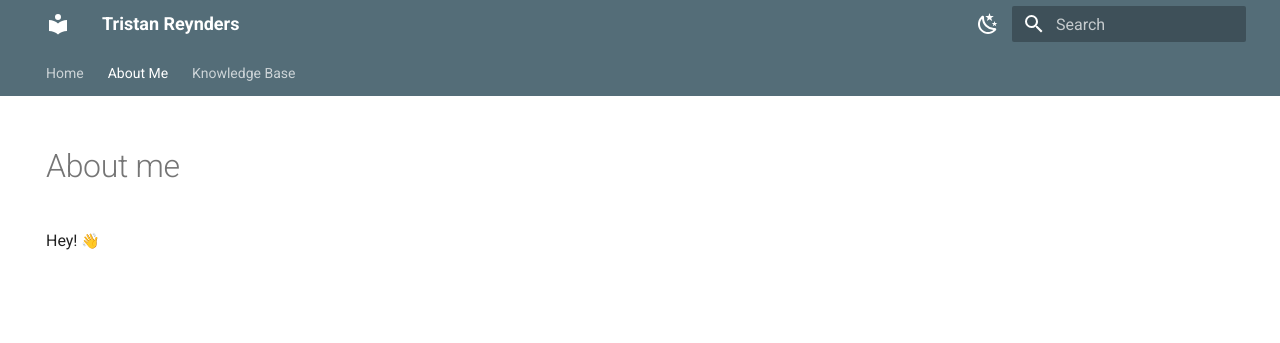
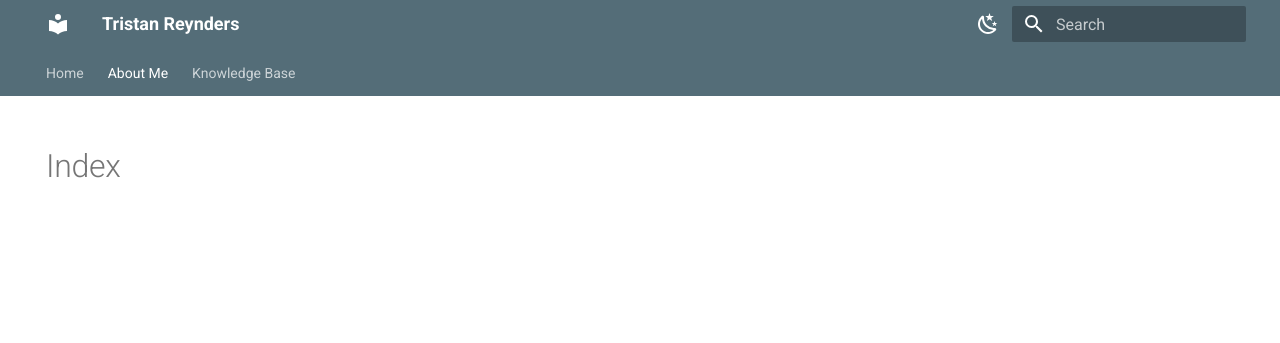
Before and after one commit to tristan-reynders/portfolio, an MkDocs documentation site: the page built from docs/About-Me/index.md, in a window 1280 px wide. Shown: the top 343 px of the page. Built offline with MkDocs 1.6.1 and Material for MkDocs 9.7.7, drawn with Linux system fonts in a browser that asks for light colours; emoji names are drawn with the system emoji font.

Commit message:
Update docs

```diff
--- a/docs/About-Me/index.md
+++ b/docs/About-Me/index.md
@@ -4,7 +4,3 @@ hide:
   - toc
   - footer
 ---
-
-# About me
-
-Hey! :waving_hand:
```
